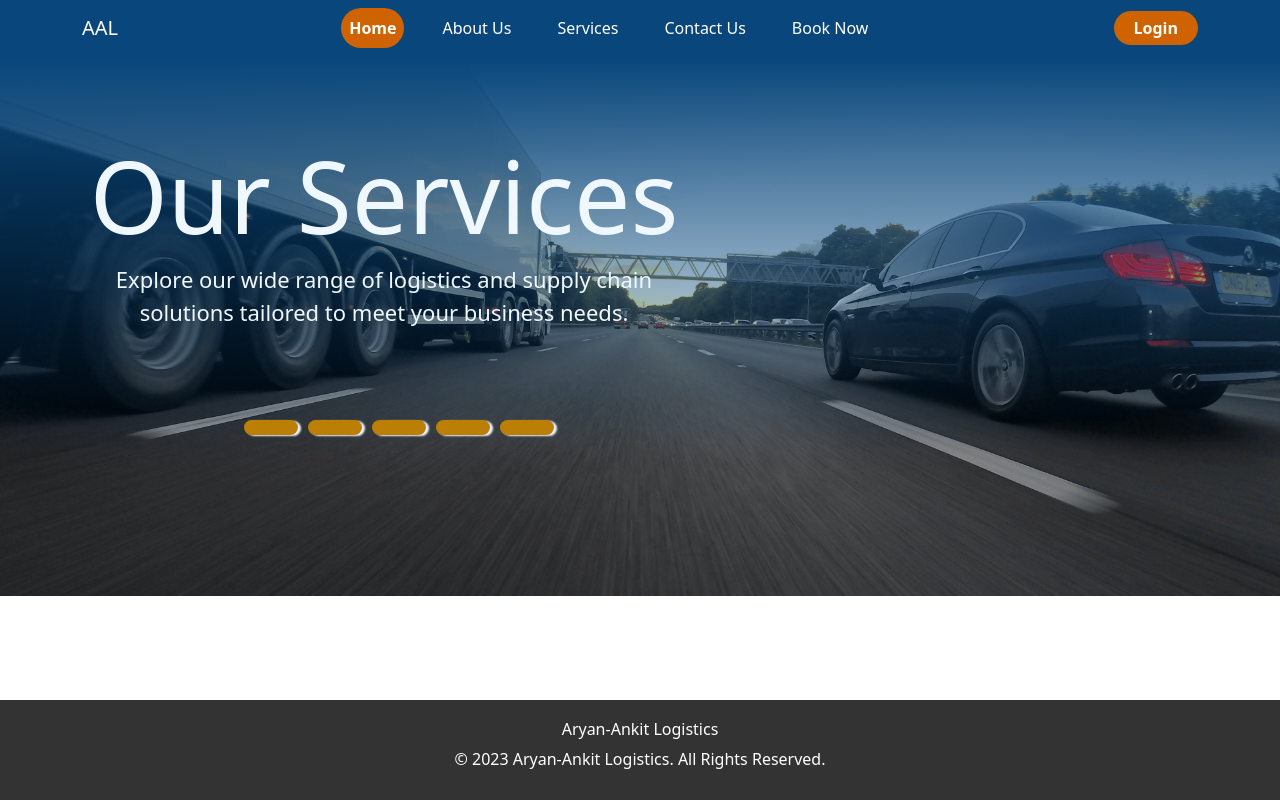
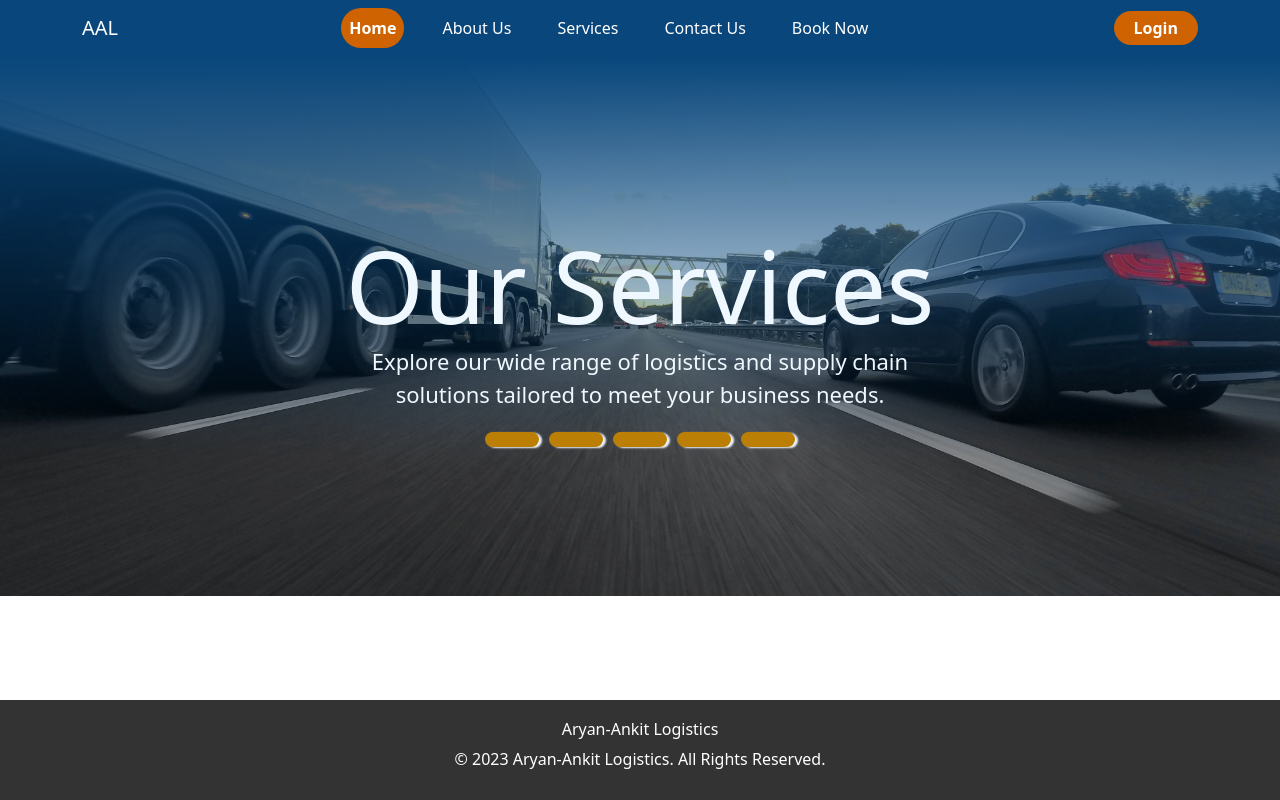
Before and after one commit to ankit00010/AAL-Logisitcs-Website, a React (Create React App) app in the folder client/: page / in a window 1280 px wide. Built offline with nearby package versions, Linux system fonts and the light colour scheme.

Commit message:
ANIMATION AND FOOTER PRBLM

```diff
--- a/client/src/CSS/Background.css
+++ b/client/src/CSS/Background.css
@@ -1,7 +1,9 @@
 .container-style {
-    height: 100%;
+    height: 100vh;
     color: #333 !important;
     text-align: center;
+    position: relative;
+    /* Add this to make sure children are positioned relative to this container */
 }
 
 .description {
@@ -9,35 +11,33 @@
     position: absolute;
     z-index: 999;
     color: aliceblue;
-    top: 30%;
-    /* Adjust to move it to the middle */
-    right: 40%;
-    left: 30%;
-    /* Center horizontally */
+    top: 50%;
+    /* Adjust to center vertically */
+    left: 50%;
+    /* Adjust to center horizontally */
     transform: translate(-50%, -50%);
-    /* Center both vertically and horizontally */
 }
 
 .description h1 {
     font-size: 100px;
+    margin: 0;
+    /* Remove default margin */
 }
 
 .description p {
     font-size: 22px;
+    font-style: normal;
 }
 
 .carousel-boult {
     display: flex;
     align-items: flex-end;
-    /* Align elements at the bottom */
-
     justify-content: center;
     position: absolute;
-    top: 300px;
+    bottom: -20px;
     /* Adjust as needed */
-    left: 5%;
+    left: 0;
     right: 0;
-    bottom: -5%;
 }
 
 .carousel-boult span {
@@ -45,12 +45,10 @@
     height: 15px;
     background-color: rgb(188, 127, 5);
     margin: 0 5px;
-    /* Add horizontal margin */
     border-radius: 10px;
     cursor: pointer;
     box-shadow: 3px 1px 2px;
 }
-
 
 .transparent-backgorund {
 
@@ -58,8 +56,8 @@
     height: 50vh;
     position: absolute;
     z-index: 999;
-    top: 20;
-    left: 20;
+    top: 50;
+    left: 10;
     background-image: linear-gradient(to top, rgba(255, 0, 0, 0), rgb(8, 70, 123));
 
 }
--- a/client/src/index.css
+++ b/client/src/index.css
@@ -88,7 +88,7 @@
 }
 
 .footer {
-  position: fixed;
+  position: absolute;
   bottom: 0;
   width: 100%;
   height: 100px;
--- a/client/src/pages/AboutUs.js
+++ b/client/src/pages/AboutUs.js
@@ -17,7 +17,7 @@ const AboutUs = () => {
         <Layout>
             <div className=' container-style'>
                 <div style={bgImageStlye}>
-                    <div className='transparent-backgorund'></div>
+                    <div className='transparent-backgorunds'></div>
                     <div className="des">
                         <div>
                             <h1>
--- a/client/src/pages/Commonback.css
+++ b/client/src/pages/Commonback.css
@@ -24,7 +24,7 @@
 /* CSS for scrollable content */
 
 
-.transparent-backgorund {
+.transparent-backgorunds {
 
     width: 100%;
     height: 50vh;
--- a/client/src/pages/ContactUs.js
+++ b/client/src/pages/ContactUs.js
@@ -19,7 +19,7 @@ const ContactUs = () => {
         <Layout>
             <div className=' container-style'>
                 <div style={bgImageStlye}>
-                    <div className='transparent-backgorund'></div>
+                    <div className='transparent-backgorunds'></div>
                     <div className="des">
                         <div>
                             <h1>
--- a/client/src/pages/Services.js
+++ b/client/src/pages/Services.js
@@ -19,7 +19,7 @@ const Services = () => {
         <Layout>
             <div className=' container-style'>
                 <div style={bgImageStlye}>
-                    <div className='transparent-backgorund'></div>
+                    <div className='transparent-backgorunds'></div>
                     <div className="des">
                         <div>
                             <h1>
```
